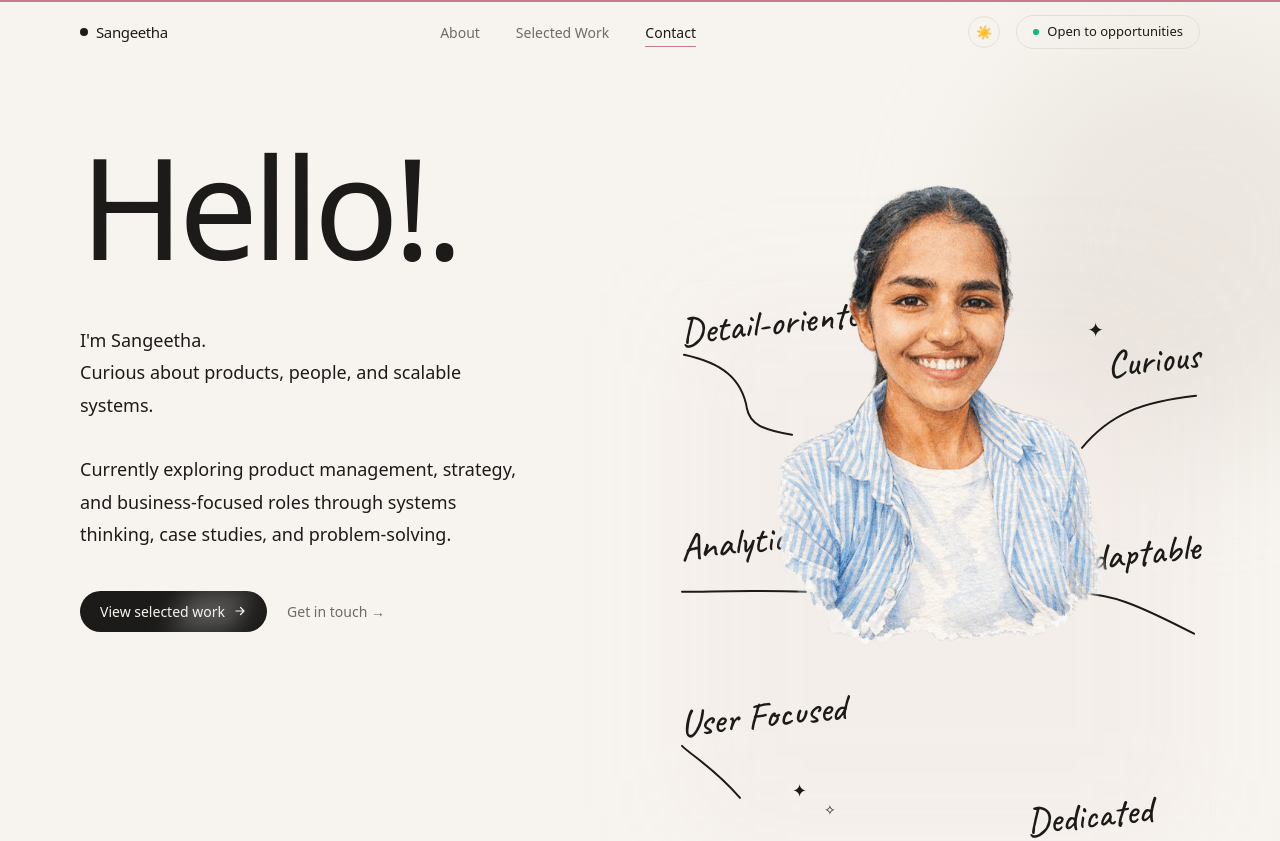
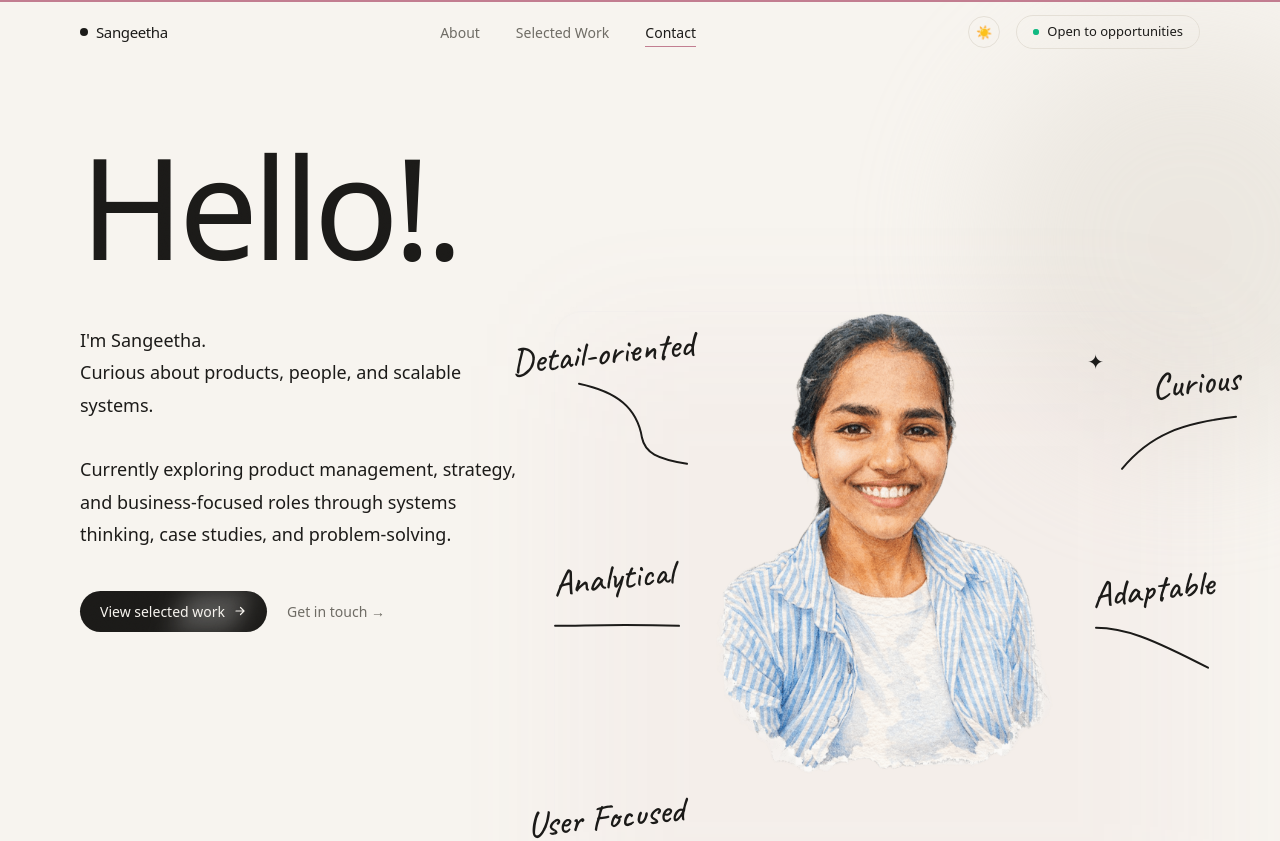
Before and after one commit to SangeethaDurgam8/My-Portfolio, a Next.js app: page / in a window 1280 px wide. Shown: the top 841 px of the page. Built offline with nearby package versions, Linux system fonts and the light colour scheme.

Commit message:
updated portfolio

```diff
--- a/components/Hero.tsx
+++ b/components/Hero.tsx
@@ -84,30 +84,26 @@ export default function Hero() {
             </div>
 
             {/* RIGHT — portrait + handwritten traits */}
+            {/* RIGHT — portrait + handwritten traits */}
 <motion.div
   variants={heroItem}
-              className="md:col-span-7 flex justify-end -mt-8"
+  className="md:col-span-7 flex justify-center md:justify-end mt-10 md:mt-0"
 >
-              <div className="relative w-[520px] h-[560px] flex items-start justify-center">
+  <div className="relative w-[680px] h-[620px] overflow-visible flex items-start justify-center pt-4">
     {/* Glow */}
     <span
       aria-hidden
-                  className="absolute inset-0 bg-[var(--accent-50)] blur-3xl opacity-50"
+      className="absolute inset-0 bg-[var(--accent-50)] blur-3xl opacity-50 pointer-events-none"
     />
 
     {/* Top-left label */}
     <motion.div
       animate={reduce ? undefined : { y: [0, -8, 0] }}
-                  transition={{
-                    duration: 5,
-                    repeat: Infinity,
-                    ease: "easeInOut",
-                  }}
-                  className="absolute top-2 left-0"
+      transition={{ duration: 5, repeat: Infinity, ease: "easeInOut" }}
+      className="absolute top-2 -left-14"
     >
       <span
-
-                    className={`${caveat.className} block text-[32px] md:text-[38px] text-ink -rotate-6`}
+        className={`${caveat.className} block text-[30px] md:text-[36px] text-ink -rotate-6`}
       >
         Detail-oriented
       </span>
@@ -116,7 +112,7 @@ export default function Hero() {
         height="90"
         viewBox="0 0 120 90"
         fill="none"
-                    className="ml-18"
+        className="ml-16"
       >
         <path
           d="M4 4C42 12 62 28 67 58C70 73 82 79 112 84"
@@ -130,17 +126,11 @@ export default function Hero() {
     {/* Left label */}
     <motion.div
       animate={reduce ? undefined : { y: [0, 8, 0] }}
-                  transition={{
-                    duration: 6,
-                    repeat: Infinity,
-                    ease: "easeInOut",
-                  }}
-                  className="absolute left-0 top-[220px]"
+      transition={{ duration: 6, repeat: Infinity, ease: "easeInOut" }}
+      className="absolute left-[-14px] top-[225px]"
     >
       <span
-
-
-                    className={`${caveat.className} block text-[32px] md:text-[38px] text-ink -rotate-6`}
+        className={`${caveat.className} block text-[30px] md:text-[36px] text-ink -rotate-6`}
       >
         Analytical
       </span>
@@ -157,16 +147,11 @@ export default function Hero() {
     {/* Bottom-left label */}
     <motion.div
       animate={reduce ? undefined : { y: [0, -8, 0] }}
-                  transition={{
-                    duration: 7,
-                    repeat: Infinity,
-                    ease: "easeInOut",
-                  }}
-                  className="absolute bottom-12 left-0"
+      transition={{ duration: 7, repeat: Infinity, ease: "easeInOut" }}
+      className="absolute bottom-10 -left-10"
     >
       <span
-
-                    className={`${caveat.className} block text-[32px] md:text-[38px] text-ink -rotate-6`}
+        className={`${caveat.className} block text-[30px] md:text-[36px] text-ink -rotate-6`}
       >
         User Focused
       </span>
@@ -183,16 +168,11 @@ export default function Hero() {
     {/* Top-right label */}
     <motion.div
       animate={reduce ? undefined : { y: [0, 8, 0] }}
-                  transition={{
-                    duration: 6,
-                    repeat: Infinity,
-                    ease: "easeInOut",
-                  }}
-                  className="absolute top-10 right-0 text-right"
+      transition={{ duration: 6, repeat: Infinity, ease: "easeInOut" }}
+      className="absolute top-8 -right-10 text-right"
     >
       <span
-
-                    className={`${caveat.className} block text-[32px] md:text-[38px] text-ink -rotate-6`}
+        className={`${caveat.className} block text-[30px] md:text-[36px] text-ink -rotate-6`}
       >
         Curious
       </span>
@@ -215,16 +195,11 @@ export default function Hero() {
     {/* Right label */}
     <motion.div
       animate={reduce ? undefined : { y: [0, -6, 0] }}
-                  transition={{
-                    duration: 5.5,
-                    repeat: Infinity,
-                    ease: "easeInOut",
-                  }}
-                  className="absolute right-0 top-[235px] text-right"
+      transition={{ duration: 5.5, repeat: Infinity, ease: "easeInOut" }}
+      className="absolute right-[-14px] top-[240px] text-right"
     >
       <span
-
-                    className={`${caveat.className} block text-[32px] md:text-[38px] text-ink -rotate-6`}
+        className={`${caveat.className} block text-[30px] md:text-[36px] text-ink -rotate-6`}
       >
         Adaptable
       </span>
@@ -247,16 +222,11 @@ export default function Hero() {
     {/* Bottom-right label */}
     <motion.div
       animate={reduce ? undefined : { y: [0, 8, 0] }}
-                  transition={{
-                    duration: 7,
-                    repeat: Infinity,
-                    ease: "easeInOut",
-                  }}
-                  className="absolute bottom-2 right-12 text-right"
+      transition={{ duration: 7, repeat: Infinity, ease: "easeInOut" }}
+      className="absolute bottom-0 right-6 text-right"
     >
       <span
-
-                    className={`${caveat.className} block text-[32px] md:text-[38px] text-ink -rotate-6`}
+        className={`${caveat.className} block text-[30px] md:text-[36px] text-ink -rotate-6`}
       >
         Dedicated
       </span>
@@ -277,7 +247,7 @@ export default function Hero() {
         repeat: Infinity,
         ease: "easeInOut",
       }}
-                  className="relative z-10 w-[380px] object-contain -mt-40"
+      className="relative z-10 w-[360px] md:w-[380px] object-contain -mt-20"
     />
 
     {/* Rings */}
```
Lines whose indentation alone changed are shown as unchanged.
